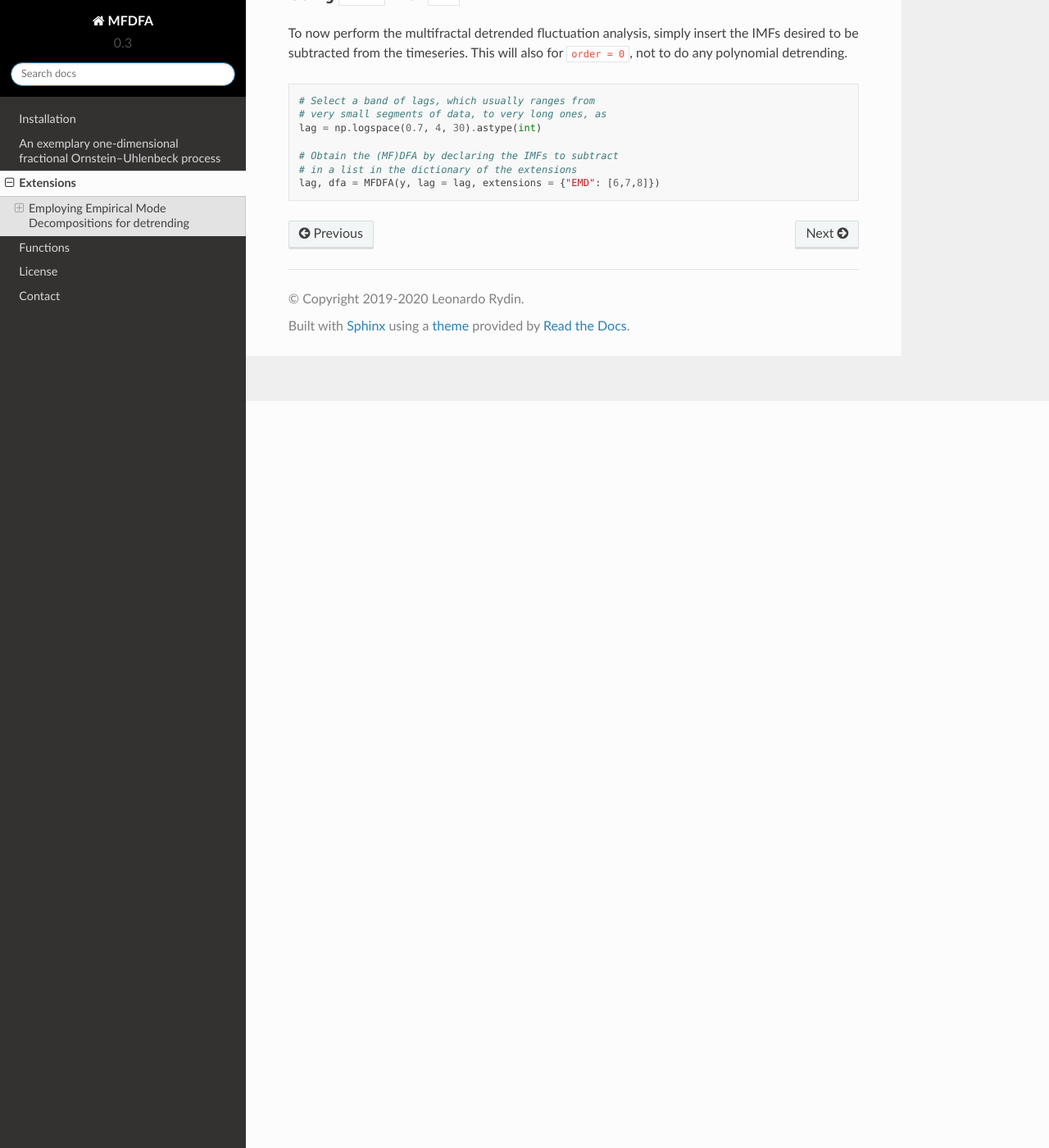
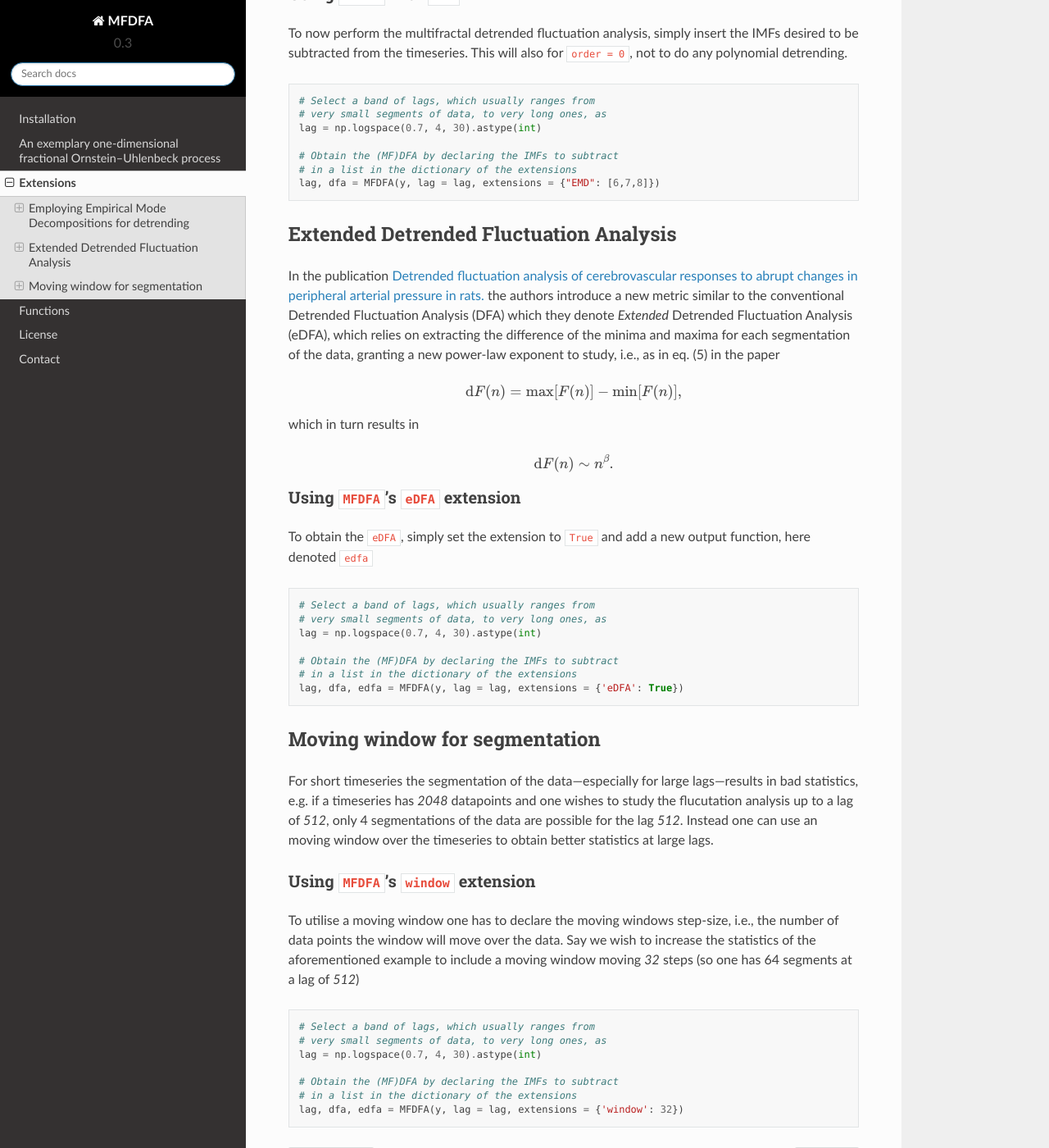
Before and after one commit to LRydin/MFDFA, a Sphinx documentation site: the page built from docs/extensions.rst, in a window 1280 px wide and 1400 px high, scrolled down 911 px. Shown: the whole window at 82% size. Built offline with Sphinx 7.4.7 and the Read the Docs theme 2.0.0, drawn with Linux system fonts in a browser that asks for light colours.

Commit message:
Moving moving window into extensions, adding documentation, cleaning tests.

```diff
--- /dev/null
+++ b/docs/extendedDFA.rst
@@ -0,0 +1,27 @@
+Extended Detrended Fluctuation Analysis
+---------------------------------------
+
+In the publication `Detrended fluctuation analysis of cerebrovascular responses to abrupt changes in peripheral arterial pressure in rats.  <https://doi.org/10.1016/j.cnsns.2020.105232>`_ the authors introduce a new metric similar to the conventional Detrended Fluctuation Analysis (DFA) which they denote *Extended* Detrended Fluctuation Analysis (eDFA), which relies on extracting the difference of the minima and maxima for each segmentation of the data, granting a new power-law exponent to study, i.e., as in eq. (5) in the paper
+
+.. math::
+   \mathrm{d}F (n) = \mathrm{max}[F(n)] - \mathrm{min}[F(n)],
+
+which in turn results in
+
+.. math::
+   \mathrm{d}F(n) \sim n^\beta.
+
+
+Using :code:`MFDFA`'s :code:`eDFA` extension
+^^^^^^^^^^^^^^^^^^^^^^^^^^^^^^^^^^^^^^^^^^^^
+To obtain the :code:`eDFA`, simply set the extension to :code:`True` and add a new output function, here denoted :code:`edfa`
+
+.. code:: python
+
+   # Select a band of lags, which usually ranges from
+   # very small segments of data, to very long ones, as
+   lag = np.logspace(0.7, 4, 30).astype(int)
+
+   # Obtain the (MF)DFA by declaring the IMFs to subtract
+   # in a list in the dictionary of the extensions
+   lag, dfa, edfa = MFDFA(y, lag = lag, extensions = {'eDFA': True})
--- a/docs/extensions.rst
+++ b/docs/extensions.rst
@@ -4,3 +4,7 @@ Extensions
 MFDFA as seen since its development a set of enhancements. In particular the usage of Empirical Mode Decomposition as a source of detrending, instead of polynomial fittings, which allows for a more precise removal of known trends in the timeseries.
 
 .. include:: emd_detrending.rst
+
+.. include:: extendedDFA.rst
+
+.. include:: moving_window.rst
--- /dev/null
+++ b/docs/moving_window.rst
@@ -0,0 +1,18 @@
+Moving window for segmentation
+------------------------------
+
+For short timeseries the segmentation of the data—especially for large lags—results in bad statistics, e.g. if a timeseries has `2048` datapoints and one wishes to study the flucutation analysis up to a lag of `512`, only 4 segmentations of the data are possible for the lag `512`. Instead one can use an moving window over the timeseries to obtain better statistics at large lags.
+
+Using :code:`MFDFA`'s :code:`window` extension
+^^^^^^^^^^^^^^^^^^^^^^^^^^^^^^^^^^^^^^^^^^^^^^
+To utilise a moving window one has to declare the moving windows step-size, i.e., the number of data points the window will move over the data. Say we wish to increase the statistics of the aforementioned example to include a moving window moving `32` steps (so one has 64 segments at a lag of `512`)
+
+.. code:: python
+
+   # Select a band of lags, which usually ranges from
+   # very small segments of data, to very long ones, as
+   lag = np.logspace(0.7, 4, 30).astype(int)
+
+   # Obtain the (MF)DFA by declaring the IMFs to subtract
+   # in a list in the dictionary of the extensions
+   lag, dfa, edfa = MFDFA(y, lag = lag, extensions = {'window': 32})
```
Also changed, not shown: 2 other files.
